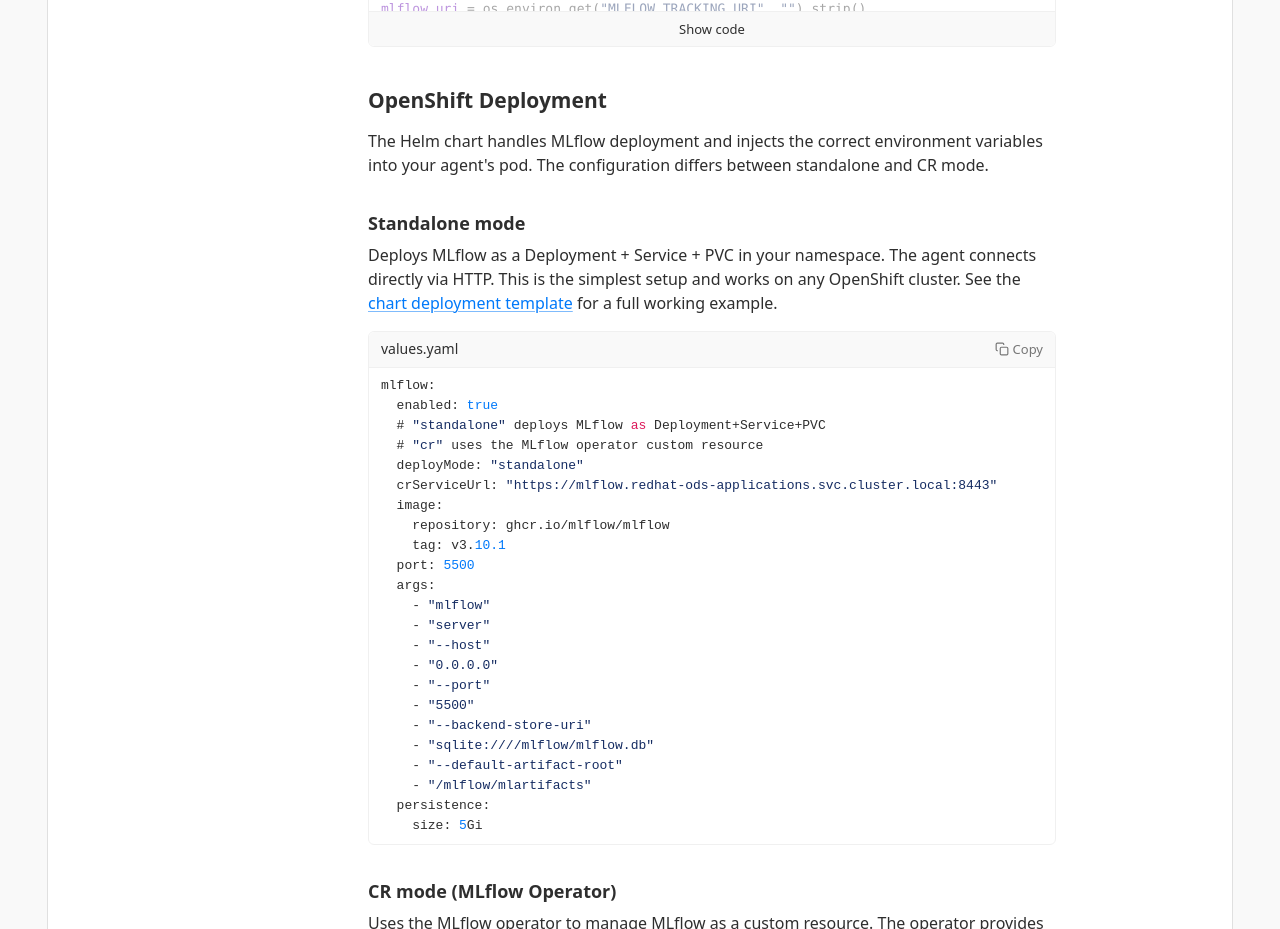
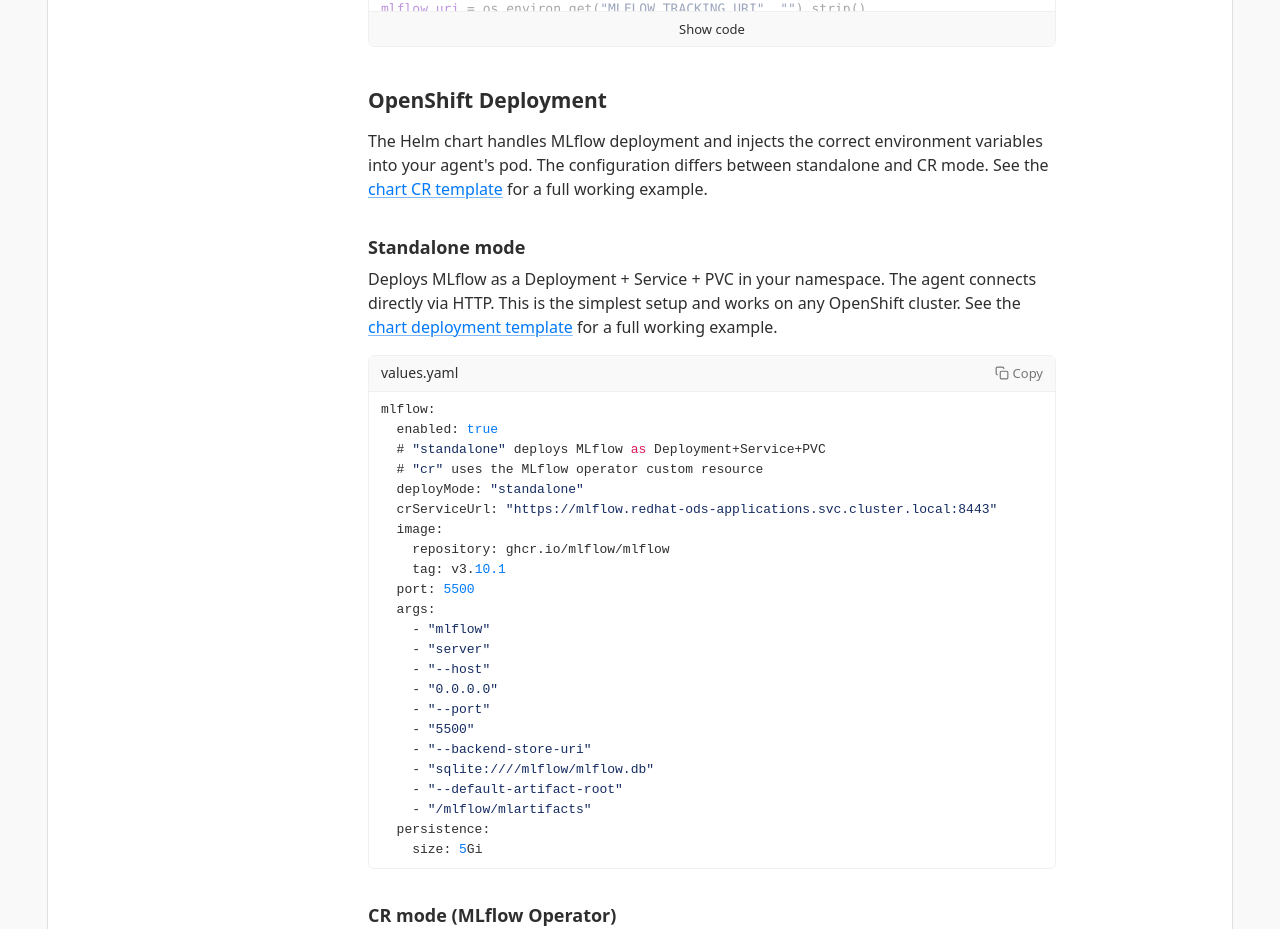
Before and after one commit to eformat/agentops-redhatskills-com, a Next.js app: page /tracing/connect-to-mlflow in a window 1280 px wide. Shown: the part 5060-5989 px from the top of the page. Built offline with nearby package versions, Linux system fonts and the light colour scheme.

Commit message:
🦩 initial commit 🦩

```diff
--- a/src/app/(docs)/tracing/connect-to-mlflow/page.mdx
+++ b/src/app/(docs)/tracing/connect-to-mlflow/page.mdx
@@ -176,12 +176,14 @@
 
 The Helm chart handles MLflow deployment and injects the correct environment variables
 into your agent's pod. The configuration differs between standalone and CR mode.
+See the [chart CR template](https://github.com/eformat/bank-voice-agent/blob/main/ai-voice-agent/deploy/chart/templates/mlflow-cr.yaml)
+for a full working example.
 
 ### Standalone mode
 
 Deploys MLflow as a Deployment + Service + PVC in your namespace. The agent connects
 directly via HTTP. This is the simplest setup and works on any OpenShift cluster.
-See the [chart deployment template](https://github.com/eformat/voice-agents/blob/main/ai-voice-agent/deploy/chart/templates/mlflow-deployment.yaml)
+See the [chart deployment template](https://github.com/eformat/bank-voice-agent/blob/main/ai-voice-agent/deploy/chart/templates/mlflow-deployment.yaml)
 for a full working example.
 
 <CodeBlock title="values.yaml">{valuesYamlHighlighted}</CodeBlock>
```
